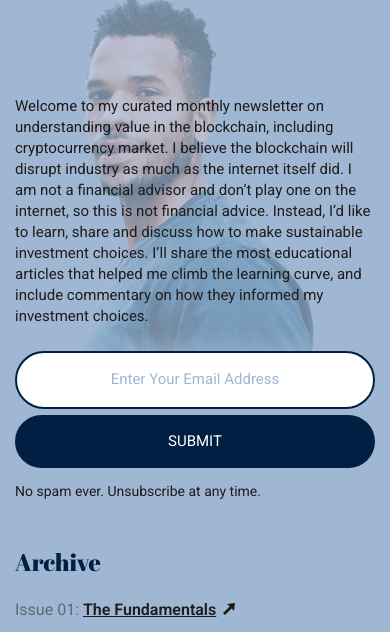
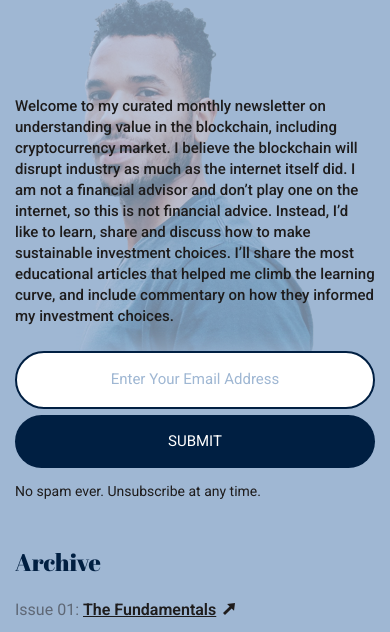
Before and after one commit to rolandomathias/blockchainvalue, a website: page docs/index.html in a window 390 px wide. Shown: the part 148-780 px from the top of the page. Drawn offline with Linux system fonts and the light colour scheme.

Commit message:
medium weight for landing text

```diff
--- a/docs/index.html
+++ b/docs/index.html
@@ -6,7 +6,7 @@
     <title>Value Investing in the Blockchain</title>
 
     <link rel="icon" href="img/favicon.png" />
-    <link href="https://fonts.googleapis.com/css?family=Abril+Fatface|Roboto:100,300,400,600" rel="stylesheet">
+    <link href="https://fonts.googleapis.com/css?family=Abril+Fatface|Roboto:100,300,400,500,600" rel="stylesheet">
 
     <link href="css/style.min.css" rel="stylesheet" inline />
     <meta property="og:url" content="" />
--- a/src/styles/partials/media.less
+++ b/src/styles/partials/media.less
@@ -140,6 +140,7 @@
       padding-top: 85px;
       font-size: 15px;
       margin-bottom: 24px;
+      font-weight: 500;
     }
     .col-text {
       width: 100%;
```
Also changed, not shown: src/templates/partials/header.html (+1 -1 lines), docs/css/style.min.css.
